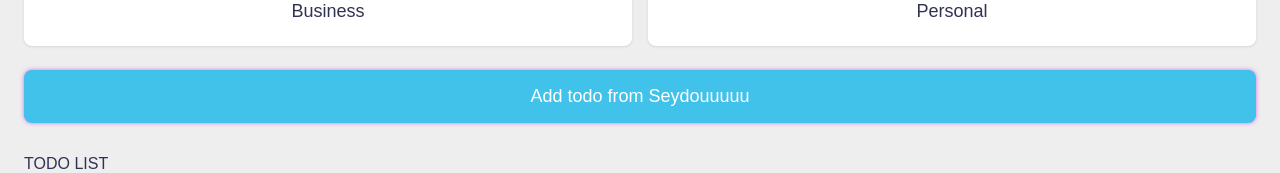
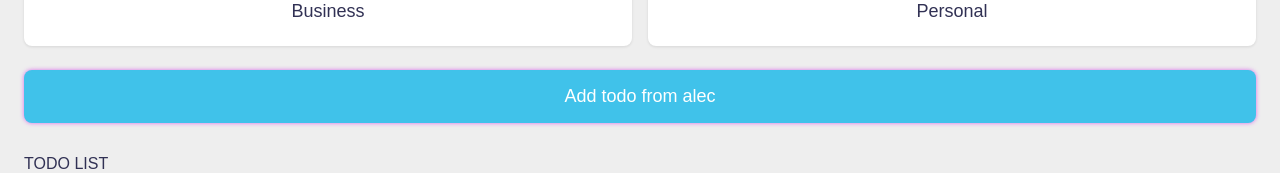
Before and after one commit to SEYDOUD/todo4all, a Vue app: page / in a window 1280 px wide. Shown: the part 302-475 px from the top of the page. Built offline with nearby package versions, Linux system fonts and the light colour scheme.

Commit message:
a new commit

```diff
--- a/src/App.vue
+++ b/src/App.vue
@@ -93,7 +93,7 @@ onMounted(() => {
 
 				</div>
 
-				<input type="submit" value="Add todo from Seydouuuuu" />
+				<input type="submit" value="Add todo from alec" />
 			</form>
 		</section>
 
```
